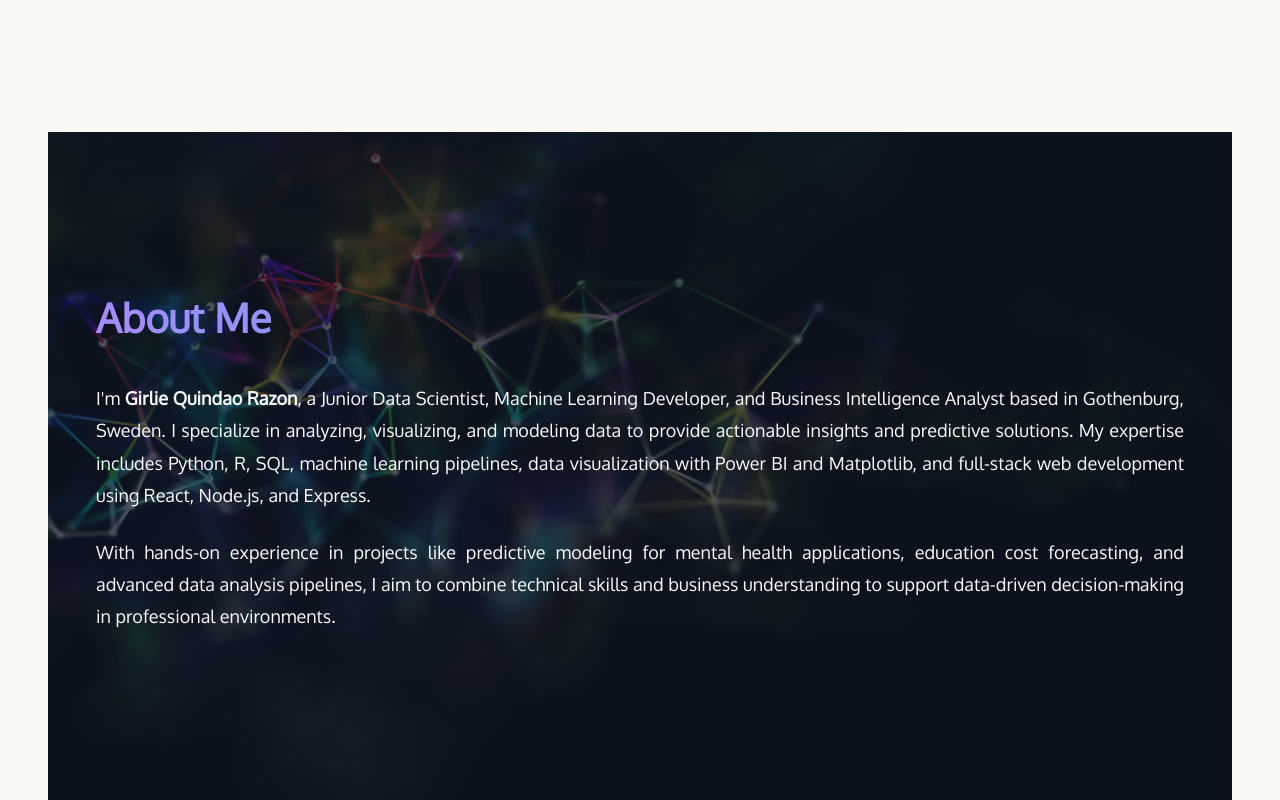
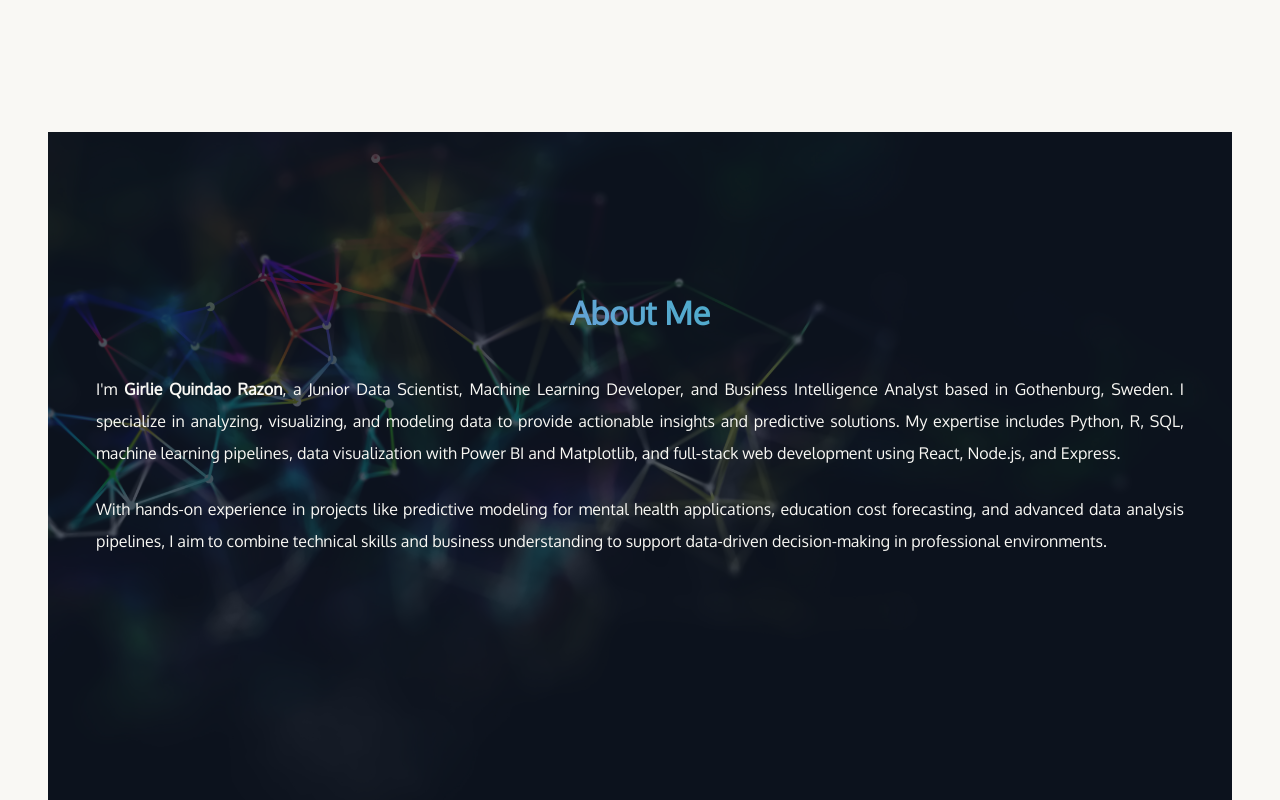
Before and after one commit to girlierazon84/Portfolio, a React (Create React App) app in the folder client/: page / in a window 1280 px wide. Shown: the part 1180-1980 px from the top of the page. Built offline with nearby package versions, Linux system fonts and the light colour scheme; no server answers.

Commit message:
feat: enhance About section styling and import global CSS for improved design consistency

```diff
--- a/client/src/components/About.tsx
+++ b/client/src/components/About.tsx
@@ -3,6 +3,7 @@ import React from "react";
 import styled from "styled-components";
 import { motion } from "framer-motion";
 import DSBackground from "../assets/images/DS_bg.jpg";
+import "../../src/index.css";
 
 const AboutSection = styled.section`
     width: 100%;
@@ -13,7 +14,7 @@ const AboutSection = styled.section`
     background-size: cover;
     background-position: center;
     background-attachment: fixed;
-    color: #f9fafb;
+    color: var(--primary-color);
     display: flex;
     flex-direction: column;
     align-items: center;
@@ -54,27 +55,28 @@ const TextContent = styled.div`
 `;
 
 const Title = styled.h2`
-    font-size: 2rem;
-    font-weight: 700;
+    font-size: 3rem;
+    font-weight: 800;
     margin-bottom: 1rem;
     text-align: center;
-    background: linear-gradient(90deg, #a78bfa, #60a5fa, #f472b6);
+    background: linear-gradient(225deg, #0cc4a8, #a78bfa);
         -webkit-background-clip: text;
         -webkit-text-fill-color: transparent;
 
-    @media (min-width: 768px) {
-        text-align: left;
-        font-size: 2.5rem;
+    @media (min-width: 360px) {
+        font-size: 2rem;
+        margin-top: 0;
     }
 `;
 
 const Paragraph = styled.p`
-    font-size: 1rem;
-    line-height: 1.8;
+    font-size: 1.50rem;
+    line-height: 2;
     text-align: justify;
 
-    @media (min-width: 768px) {
-        font-size: 1.125rem;
+    @media (min-width: 360px) {
+        font-size: 1rem;
+        line-height: 2;
     }
 `;
 
```
